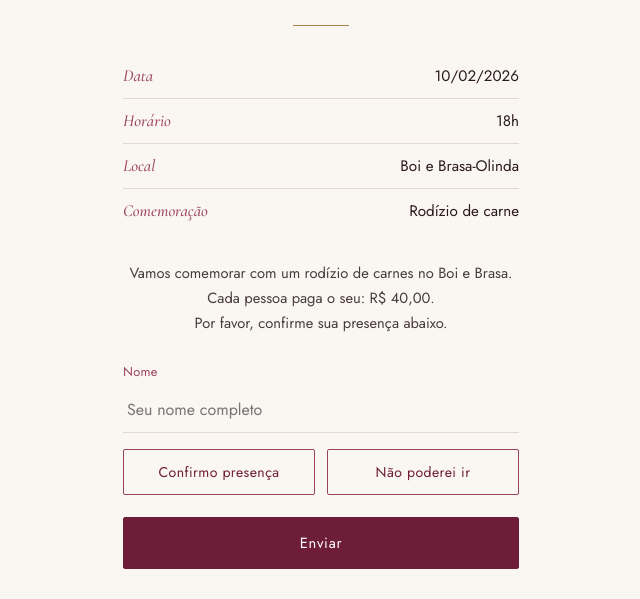
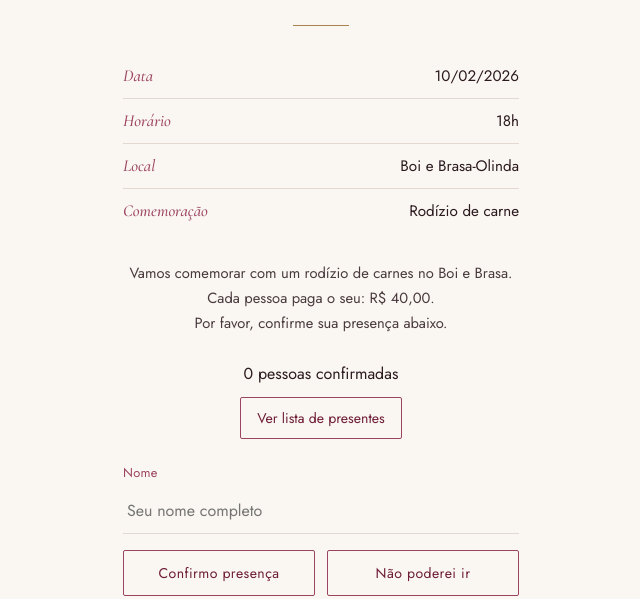
Before and after one commit to Gabriel0Pessoa/Niver-de-Karol, a website: page index.html in a window 1280 px wide. Shown: the part 201-800 px from the top of the page, without its empty margins (319-959 px from the left). Drawn offline with nearby package versions, Linux system fonts and the light colour scheme; no server answers.

Commit message:
Adiciona contador e atalho para presentes

```diff
--- a/index.html
+++ b/index.html
@@ -96,6 +96,29 @@
     color: var(--texto);
     opacity:.85;
     margin: 28px 0 26px;
+  }
+  .atalhos{
+    display:flex;
+    flex-direction:column;
+    align-items:center;
+    gap:12px;
+    margin: 0 0 24px;
+  }
+  .atalhos .legenda{ margin:0; }
+  .atalho-presentes{
+    display:inline-block;
+    padding:10px 16px;
+    border:1px solid var(--vinho-suave);
+    border-radius:2px;
+    color:var(--vinho);
+    font-size:.88rem;
+    text-decoration:none;
+    transition:background .15s ease, color .15s ease;
+  }
+  .atalho-presentes:hover,
+  .atalho-presentes:focus-visible{
+    background:var(--vinho);
+    color:#fff;
   }
   form{ display:flex; flex-direction:column; gap:16px; margin-bottom: 8px;}
   label{ font-size:.8rem; color: var(--vinho-suave); margin-bottom:6px; display:block; letter-spacing:.02em; }
@@ -218,6 +241,11 @@
 
   <p class="msg">Vamos comemorar com um rodízio de carnes no Boi e Brasa. Cada pessoa paga o seu: R$ 40,00.<br>Por favor, confirme sua presença abaixo.</p>
 
+  <div class="atalhos">
+    <p class="legenda" id="contagem" aria-live="polite">0 pessoas confirmadas</p>
+    <a class="atalho-presentes" href="#secao-presentes">Ver lista de presentes</a>
+  </div>
+
   <form id="rsvp-form">
     <div>
       <label for="nome">Nome</label>
@@ -235,11 +263,10 @@
 
   <div class="secao">
     <h2>Confirmados</h2>
-    <p class="legenda" id="contagem"></p>
     <ul class="convidados" id="lista-convidados"></ul>
   </div>
 
-  <div class="secao">
+  <div class="secao" id="secao-presentes">
     <h2>Sugestões de presente</h2>
     <p class="legenda">Não é obrigatório, mas se quiser ajudar a escolher:</p>
     <ul class="lista-presentes">
@@ -285,15 +312,14 @@
   function render(lista){
     listaEl.innerHTML = '';
     var confirmados = (lista || []).filter(function(p){ return p.vai; });
+    contagemEl.textContent = confirmados.length + (confirmados.length === 1 ? ' pessoa confirmada' : ' pessoas confirmadas');
     if (confirmados.length === 0){
       var li = document.createElement('li');
       li.className = 'vazio';
       li.style.border = 'none';
       li.textContent = 'Ainda ninguém confirmou — seja a primeira pessoa.';
       listaEl.appendChild(li);
-      contagemEl.textContent = '';
     } else {
-      contagemEl.textContent = confirmados.length + (confirmados.length === 1 ? ' pessoa confirmada' : ' pessoas confirmadas');
       confirmados.forEach(function(p){
         var li = document.createElement('li');
         li.textContent = p.nome;
```
